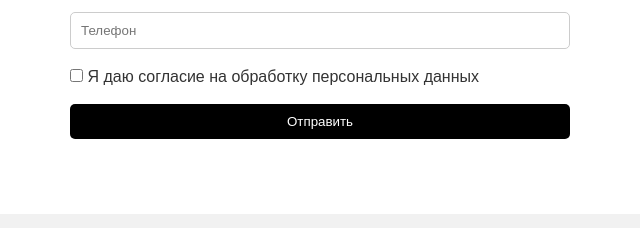
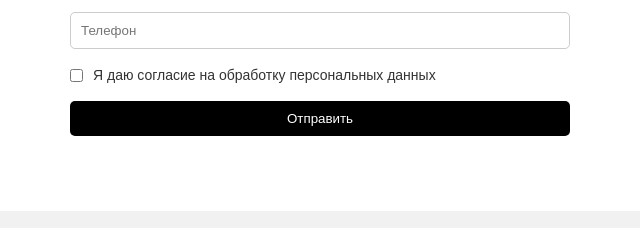
Before and after one commit to achepin/Alexeychepin, a plain HTML site: page index.html in a window 1280 px wide. Shown: the part 1574-1802 px from the top of the page, 320-960 px from the left. Drawn offline with Linux system fonts and the light colour scheme.

Commit message:
Update style.css

```diff
--- a/style.css
+++ b/style.css
@@ -88,3 +88,10 @@ footer {
   padding: 20px;
   background: #f1f1f1;
 }
+
+.consent {
+  font-size: 14px;
+  display: flex;
+  align-items: center;
+  gap: 10px;
+}
```
